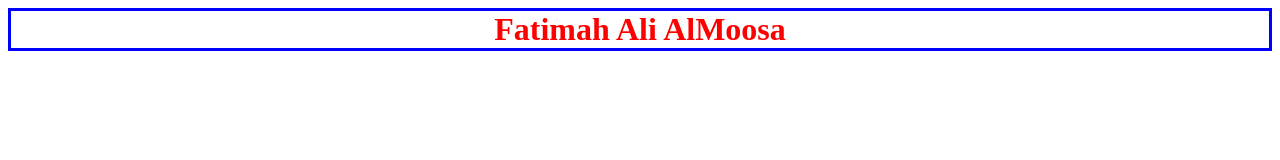
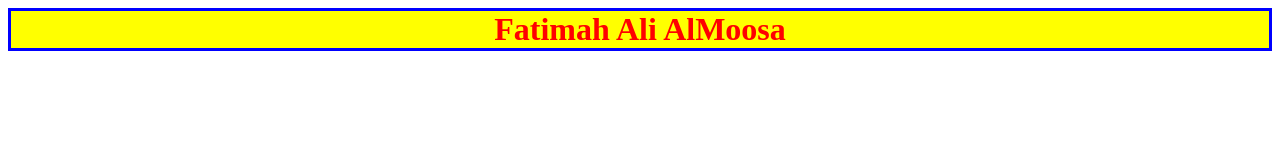
Before and after one commit to ryadali/store, a plain HTML site: page index.html in a window 1280 px wide. Drawn offline with Linux system fonts and the light colour scheme.

Commit message:
Update index.html

```diff
--- a/index.html
+++ b/index.html
@@ -9,7 +9,7 @@
     </head>
 
 
-<h1 style="color:red;border:3px solid blue;text-align:center">Fatimah Ali AlMoosa</h1>
+<h1 style="color:red;background-color:yellow;border:3px solid blue;text-align:center">Fatimah Ali AlMoosa</h1>
 
 
 
```
